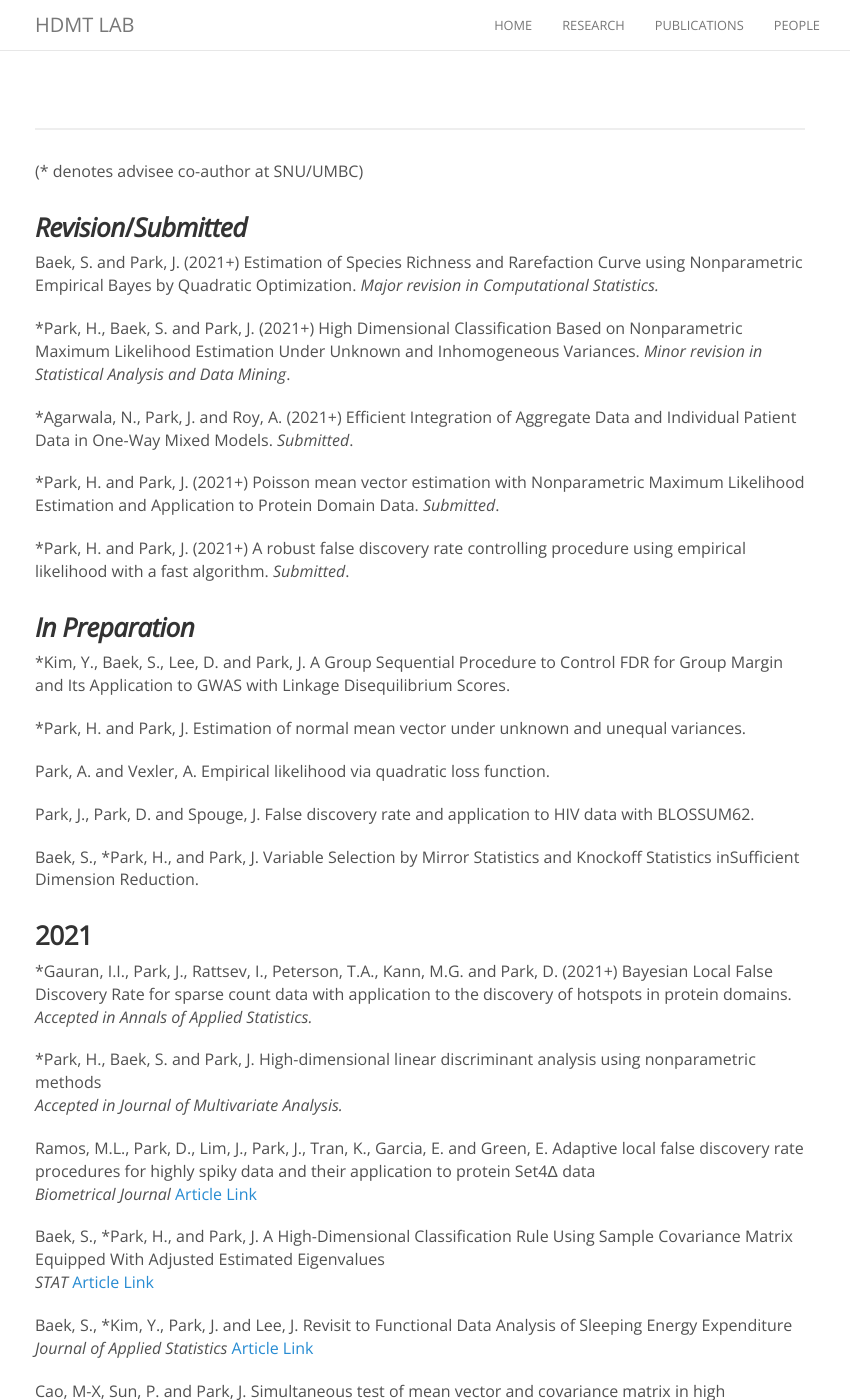
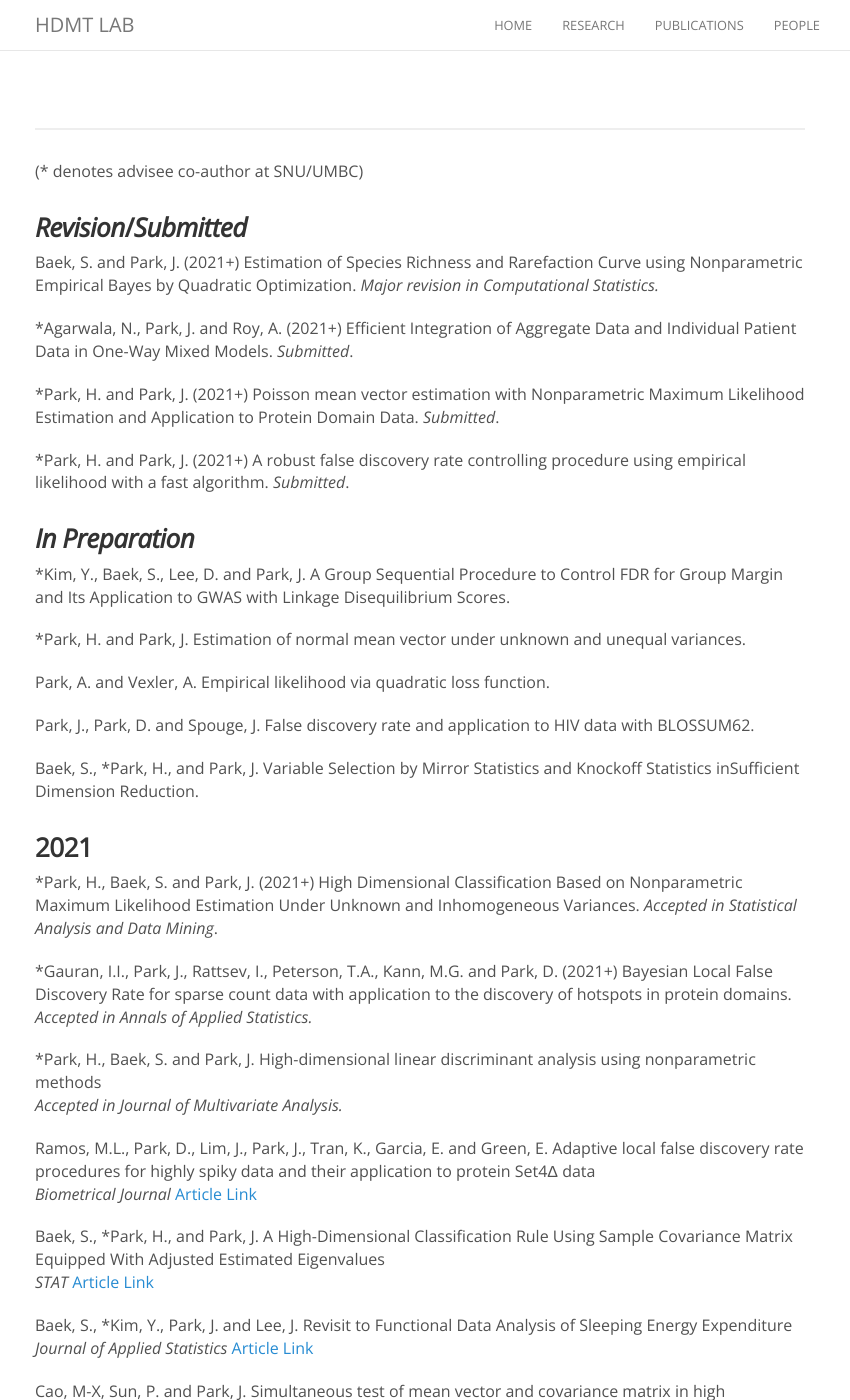
Before and after one commit to exgalcos/exgalcos.github.io, a Jekyll site: the page built from publications.md, in a window 1280 px wide and 1400 px high. Shown: the whole window, without its empty margins (220-1070 px from the left). Built offline with Jekyll 4.4.1, drawn with Linux system fonts in a browser that asks for light colours; nearby versions of some CDN libraries; comment, search, counter and statistics services are not loaded; some of the changed lines change nothing that is shown.

Commit message:
changes_publications

```diff
--- a/publications.md
+++ b/publications.md
@@ -12,8 +12,6 @@ permalink: /publication/
 ###  _Revision_/_Submitted_
 Baek, S.  and  Park, J.  (2021+) Estimation of Species Richness and Rarefaction Curve using Nonparametric Empirical Bayes by Quadratic Optimization.  _Major revision in Computational Statistics._
 
-*Park, H.,  Baek, S. and Park, J. (2021+) High Dimensional Classification Based on Nonparametric Maximum Likelihood Estimation Under Unknown and Inhomogeneous Variances.
-_Minor revision in Statistical Analysis and Data Mining_.
 
 
 *Agarwala, N.,  Park, J. and Roy, A. (2021+) Efficient Integration of Aggregate Data and Individual Patient Data in One-Way Mixed Models.
@@ -36,6 +34,10 @@ Park, J.,  Park, D. and Spouge, J.   False discovery rate and application to HIV
 Baek, S., *Park, H., and Park, J.  Variable Selection by Mirror Statistics and Knockoff Statistics inSufficient Dimension Reduction.
 
 ### 2021
+
+*Park, H.,  Baek, S. and Park, J. (2021+) High Dimensional Classification Based on Nonparametric Maximum Likelihood Estimation Under Unknown and Inhomogeneous Variances.
+_Accepted in Statistical Analysis and Data Mining_.
+
 
 *Gauran, I.I., Park, J., Rattsev, I., Peterson, T.A., Kann, M.G. and  Park, D. (2021+) Bayesian Local False Discovery Rate for sparse count data with application to the discovery of hotspots in protein domains.  _Accepted in Annals of Applied Statistics._
 
```
